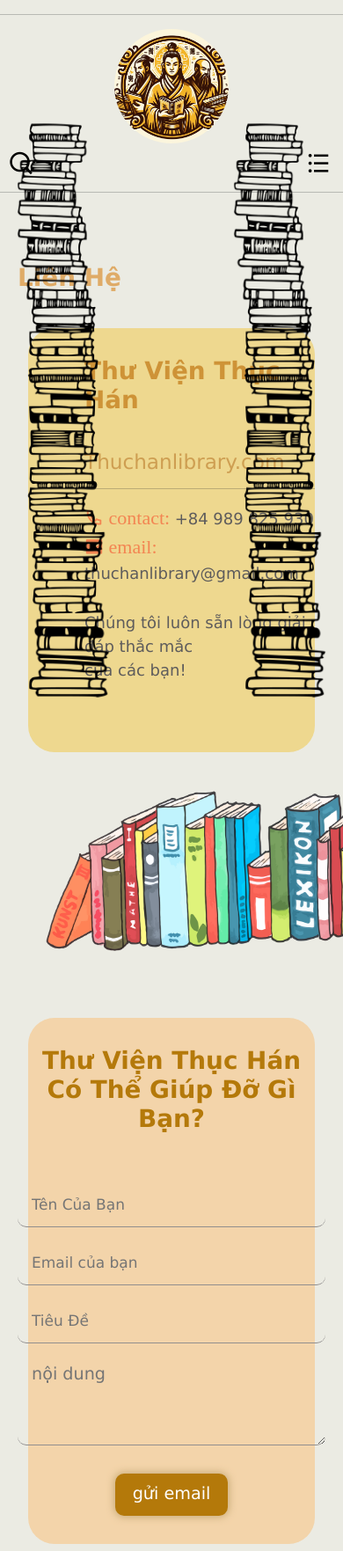
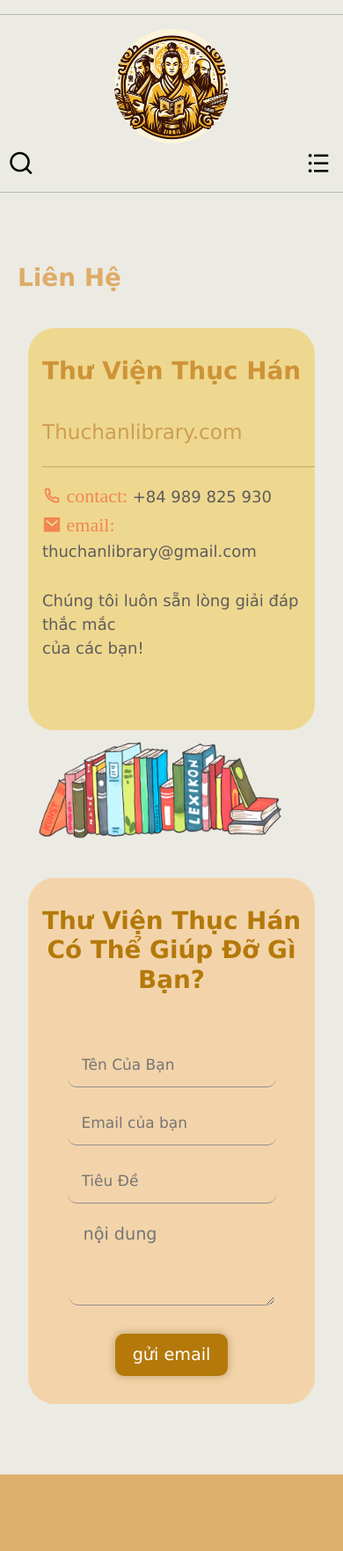
Before and after one commit to thanglaptop/ThucHanhWeb, a PHP site: page /lienhe.html in a window 390 px wide; the page is wider, and only the part inside the window is pictured. Shown: the part 321-2084 px from the top of that part at 88% size. Run offline with PHP 8.4, Linux system fonts and the light colour scheme.

Commit message:
responsive cho lien he va gioi thieu

```diff
--- a/gioithieu.html
+++ b/gioithieu.html
@@ -240,7 +240,7 @@
                 <div class="col-lg-6 col-md-6 col-sm-12 content_hinh">
                     <img src="img/logo.png" alt="">
                     <div class="caption">THƯ VIỆN THỤC HÁN</div>
-                    <div>Thiên thu chiến quốc thống nhất tam quốc</div>
+                    <div style="text-align: center;">Thiên thu chiến quốc thống nhất tam quốc</div>
                 </div>
             </div>
         </div>
--- a/lienhe.html
+++ b/lienhe.html
@@ -235,7 +235,7 @@
                             <div>của các bạn!</div>
                         </div>
                     </div>
-                    <img src="img/hinhlienhe/sach-anime.png" alt="" style="max-width: 500px; margin-top: -2rem;">
+                    <img src="img/hinhlienhe/sach-anime.png" alt="" class="hinh3">
                 </div>
                 <div class="col-lg-5">
                     <div class="sendemail">
--- a/styles/main.css
+++ b/styles/main.css
@@ -1330,7 +1330,8 @@ body {
 	border-radius: 15px;
 	width: fit-content;
 	max-height: 510px;
-	padding: 2rem 3rem 0 3rem;
+	padding: 2rem 3rem 0 2rem;
+	margin-bottom: 2rem;
 }
 
 .hinh {
@@ -1517,7 +1518,7 @@ body {
 	border: none;
 	margin-top: 1rem;
 	border-bottom: 1px solid rgb(145, 142, 142);
-	width: 350px;
+	max-width: 350px;
 	height: 50px;
 	background-color: none;
 	border-radius: 10px;
@@ -1533,7 +1534,7 @@ body {
 	border: none;
 	border-bottom: 1px solid rgb(145, 142, 142);
 	border-radius: 10px;
-	width: 350px;
+	max-width: 350px;
 	height: 100px;
 }
 .sendemail form button{
@@ -1550,12 +1551,30 @@ body {
 .hinh2{
 	position: absolute;
 	top: 27rem;
-	right: -8rem;
+	right: -10rem;
 }
 .hinh1{
 	position: absolute;
 	top: 27rem;
-	left: -8rem;
-}
-
+	left: -10rem;
+}
+.hinh3{
+	width: 500px;
+	margin-top: -2rem;
+}
+@media only screen and (max-width: 1350px) {
+	.hinh1, .hinh2{
+		display: none;
+	}
+}
+@media only screen and (max-width: 550px) {
+	.hinh3{
+		max-width: 300px;
+	}
+	.content_lienhe{
+		display: flex;
+		flex-direction: column;
+		margin-left: 1rem;
+	}
+}
 /* end section liên hệ */
```
